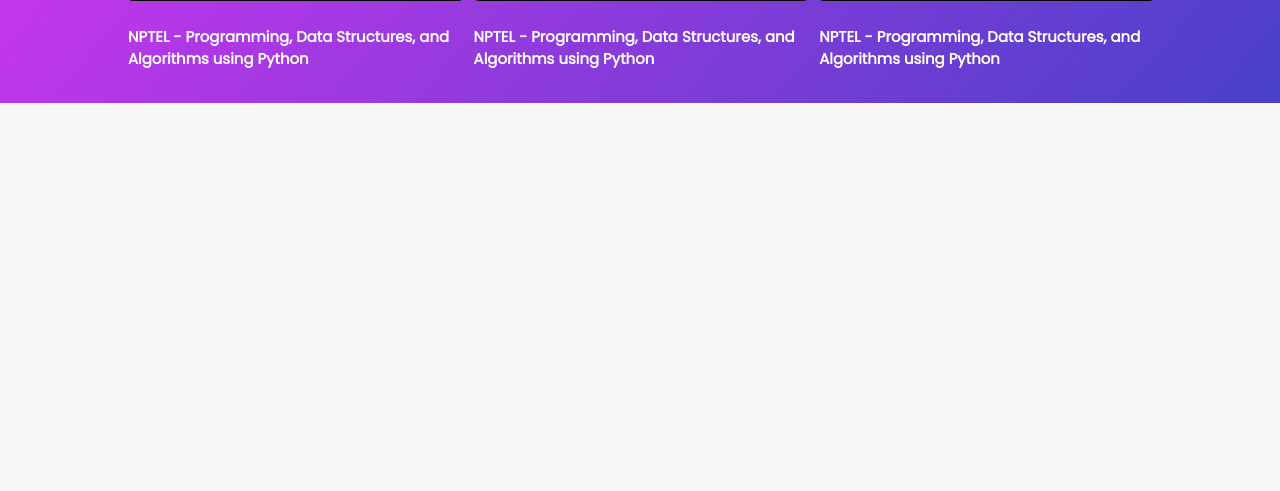
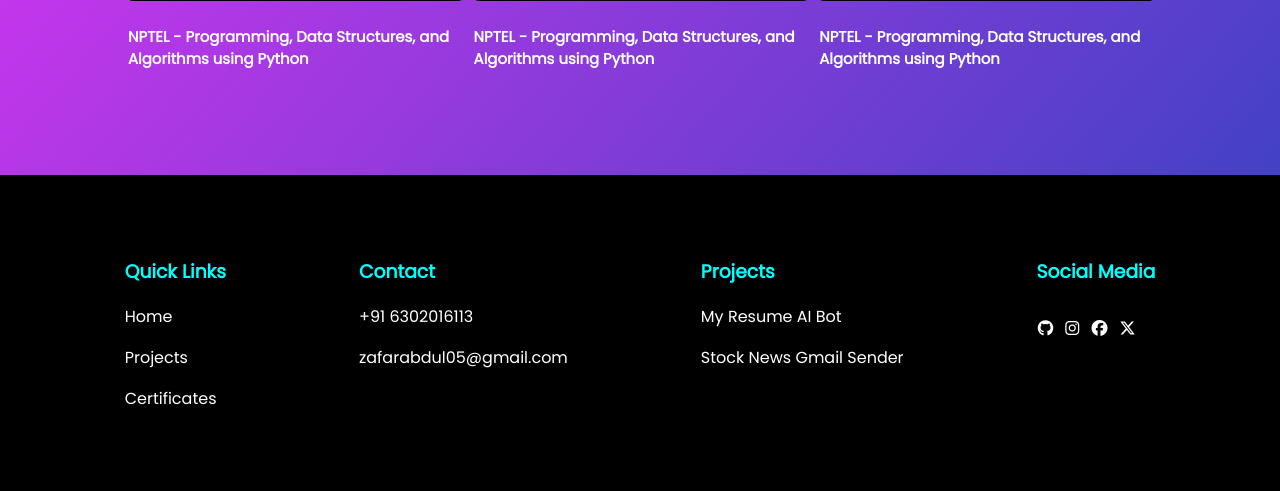
Before and after one commit to zafarabdul/My_Resume-AI-BOT, a Django app: page / in a window 1280 px wide. Shown: the part 4166-4657 px from the top of the page. Before the commit the page ends 4269 px from the top, so only its background shows below. Run offline with Django 5.2, Linux system fonts and the light colour scheme.

Commit message:
responsive and footer

```diff
--- a/static/index.css
+++ b/static/index.css
@@ -144,6 +144,7 @@
 #zafarimg{
     align-items: center;
     animation: zafar 3s linear infinite;
+    max-width:100vw;
 }
 @keyframes zafar {
 
@@ -371,21 +372,22 @@
     border: 1px solid black;
     border-radius: 4px;
 }
+
 .card-front:hover {
     transition: transform 0.3s ease-in-out;
 }
 @media screen and (max-width: 768px){
     .card-front:hover {
+
         transform: scale(1.6);
     }
 }
 .in-view {
     animation: fadeIn 1s ease-in-out;
     opacity: 1;
+    animation-fill-mode: forwards;
 }
-.card{
-    opacity: 1;
-}
+
 @keyframes fadeIn {
     0% {
         opacity: 0;
@@ -396,6 +398,75 @@
         transform: translateY(0);
     }
 }
-.cards, ul,h4{
+.card, ul,h4{
     opacity: 0;
 }
+footer{
+    background-color: black;
+    margin:10vh -8px -8px -8px;
+    padding:5%;
+    font-size:medium;
+}
+#footer{
+    display: flex;
+    justify-content: space-around;
+    gap:10px;
+}
+@media screen and (max-width:540px){
+    #footer{
+        flex-direction: column;
+    }
+    #c1{
+        display: grid;
+        grid-template-columns:1fr 1fr 1fr; /* Auto-adjust columns
+        gap: 1vw;
+        justify-items: center; /* Centers grid items */
+        max-width: 80vw;
+    }
+}
+logos{
+    display: flex;
+    justify-content: space-around;
+    gap:10px;
+    max-width:100px;
+}
+logos p:hover{
+    color: rgba(198,54,236,1);
+    cursor: pointer;
+}
+@media screen and (max-width:900px){
+    #section1{
+        margin:10px;
+        flex-direction: column;
+    }
+}
+#crossing,#threelines{
+    display: none;
+}
+
+@media screen and (max-width:600px){
+    #Links{
+        flex-direction: column;
+        display:none;
+    }
+    #crossing{
+        display: block;
+    }
+    #threelines{
+        display:block;
+    }
+    #c1{
+        grid-template-columns: 1fr 1fr;
+    }
+}
+@media screen and (min-width:599px){
+    #Links{
+        display:flex;
+    }
+    #crossing{
+        display: none;
+    }
+    #threelines{
+        display:none;
+    }
+}
--- a/static/index.js
+++ b/static/index.js
@@ -10,6 +10,19 @@
 
     profileContainer.classList.add('in-view'); // Start animation immediately
 });
+function list(a) {
+    var tl = document.getElementById("threelines");
+    var ln = document.getElementById("Links");
+
+    if (a == 1) {
+        tl.style.display = "none";
+        ln.style.display = "flex";
+    } else {
+        tl.style.display = "block";
+        ln.style.display = "none";
+    }
+}
+
 function change(a){
     var ch=document.getElementById("chat");
     var ic=document.getElementById("icon");
--- a/templates/index.html
+++ b/templates/index.html
@@ -32,11 +32,13 @@
         <nav>
             <div id='Myresume'><h1>My Resume</h1></div>
             <div id='Links'>
-                <div class='home'><a href="#Home">Home</a></div>
-                <div class='home'><a href="#Projects">Projects</a></div>
-                <div class='home'><a href="#Certificates">Certificates</a></div>
-                <div class='home'><a href="#Contact">Contact</a></div>
+                <div id="crossing" onclick="list(0)"><i class="fa-solid fa-xmark"></i></div>
+                <div class='home'>Home</div>
+                <div class='home'>Projects</div>
+                <div class='home'>Certificates</div>
+                <div class='home'>Contact</div>
             </div>
+            <div id="threelines" onclick="list(1)"><i class="fa-solid fa-bars"></i></div>
         </nav>
         <section id="section1">
             <div id='zafarimg'><img id='img'src= "https://my-resume-ai-zafar.s3.eu-north-1.amazonaws.com/zafar.jpg" width='300px' height='400px'></img></div>
@@ -52,45 +54,45 @@
                     <div class="platform">
                         <img src="https://my-resume-ai-zafar.s3.eu-north-1.amazonaws.com/leetcode.png" width="200px" height="90px" style="margin:10px auto -19px;">
                         <p>
-                            <h4>Contest Rating : <zaf>1660+</zaf></h4>
-                            <h4>Global Ranking: <zaf>100,107+</zaf></h4>
-                            <h4>Questions Solved : <zaf>215+</zaf></h4>
-                            <a href="https://leetcode.com/u/Md_Abdul_Zafar/"><h4>Click Here For A Visit</h4></a>
+                            <h3>Contest Rating : <zaf>1660+</zaf></h3>
+                            <h3>Global Ranking: <zaf>100,107+</zaf></h3>
+                            <h3>Questions Solved : <zaf>215+</zaf></h3>
+                            <a href="https://leetcode.com/u/Md_Abdul_Zafar/"><h3>Click Here For A Visit</h3></a>
                         </p>
                     </div>
                     <div class="platform">
                         <img src="https://my-resume-ai-zafar.s3.eu-north-1.amazonaws.com/github.png" width="150px" height="50px" style="margin:29px auto -10px auto;">
                         <p>
-                            <h4>Projects Done: <zaf>2</zaf></h4>
-                            <h4>Frontend : <zaf>HTML, CSS , JS</zaf></h4>
-                            <h4>Backend : <zaf>Django</zaf></h4>
-                            <h4>DataBase : <zaf>SQL</zaf></h4>
-                            <a href="https://github.com/zafarabdul"><h4>Click Here For A Visit</h4></a>
+                            <h3>Projects Done: <zaf>2</zaf></h3>
+                            <h3>Frontend : <zaf>HTML, CSS , JS</zaf></h3>
+                            <h3>Backend : <zaf>Django</zaf></h3>
+                            <h3>DataBase : <zaf>SQL</zaf></h3>
+                            <a href="https://github.com/zafarabdul"><h3>Click Here For A Visit</h3></a>
                         </p>
                     </div>
                     <div class="platform">
                         <img src="https://my-resume-ai-zafar.s3.eu-north-1.amazonaws.com/codechef.png" width="200px" height="90px" style="margin:2px auto -10px auto;">
                         <p>
-                            <h4>Highest Rating : <zaf>1491+</zaf></h4>
-                            <h4>Global Ranking: <zaf>100,107+</zaf></h4>
-                            <h4>Questions Solved : <zaf>100+</zaf></h4>
-                            <a href="https://codechef.com/users/zafarabdul/"><h4>Click Here For A Visit</h4></a>
+                            <h3>Highest Rating : <zaf>1491+</zaf></h3>
+                            <h3>Global Ranking: <zaf>100,107+</zaf></h3>
+                            <h3>Questions Solved : <zaf>100+</zaf></h3>
+                            <a href="https://codechef.com/users/zafarabdul/"><h3>Click Here For A Visit</h3></a>
                         </p>
                     </div>
                     <div class="platform">
                         <img src="https://my-resume-ai-zafar.s3.eu-north-1.amazonaws.com/codeforces.png" width="240px" height="46px" style="margin:29px auto 11px auto;">
                         <p>
-                            <h4>Highest Rating : <zaf>1083+</zaf></h4>
-                            <h4>Global Ranking: <zaf>59,331</zaf></h4>
-                            <h4>Questions Solved : <zaf>20+</zaf></h4>
-                            <a href="https://codeforces.com/profile/zafar_abdul"><h4>Click Here For A Visit</h4></a>
+                            <h3>Highest Rating : <zaf>1083+</zaf></h3>
+                            <h3>Global Ranking: <zaf>59,331</zaf></h3>
+                            <h3>Questions Solved : <zaf>20+</zaf></h3>
+                            <a href="https://codeforces.com/profile/zafar_abdul"><h3>Click Here For A Visit</h3></a>
                         </p>
                     </div>
                     <div class="platform">
                         <img src="https://my-resume-ai-zafar.s3.eu-north-1.amazonaws.com/linkedin.png" width="200px" height="90px" style="margin:19px auto -20px auto;">
                         <p>
-                            <h4>Connections : <zaf>225+</zaf></h4>
-                            <a href="https://www.linkedin.com/in/md-abdul-zafar/"><h4>Click Here For A Visit</h4></a>
+                            <h3>Connections : <zaf>225+</zaf></h3>
+                            <a href="https://www.linkedin.com/in/md-abdul-zafar/"><h3>Click Here For A Visit</h3></a>
                         </p>
                     </div>
                 </div>
@@ -99,7 +101,7 @@
                 <div id="rt">
                     <h1 >Projects</h1>
                     <div class="container">
-                        <h1>🚀My Resume AI Bot</h1>
+                        <h1 id="p1">🚀My Resume AI Bot</h1>
                         <p>This is a personal portfolio website built using Django that showcases my resume, projects, coding profiles, and an AI chatbot for interactive conversations.</p>
 
                         <h2>Features</h2>
@@ -129,7 +131,7 @@
                         <strong><a href="https://github.com/zafarabdul/My_Resume-AI-BOT">GIT HUB Repo</a></strong>
                     </div>
                     <div class="container">
-                        <h1>🚀Stock News Gmail Sender</h1>
+                        <h1 id="p2">🚀Stock News Gmail Sender</h1>
                         <p>This Python-based project fetches the latest stock market news using the <strong>News API</strong> and automatically sends it to a specified Gmail account.</p>
 
                         <h2>Features</h2>
@@ -165,7 +167,7 @@
                     <div class="card">
                         <div class="card-inner">
                             <div class="card-front">
-                                <img class="certificate-img" src="ds py.png" alt="Certificate">
+                                <img class="certificate-img" src="{% static "ds py.png" %}" alt="Certificate">
                             </div>
                             <div class="card-back">
                                 <h5>NPTEL - Programming, Data Structures, and Algorithms using Python</h5>
@@ -176,7 +178,7 @@
                     <div class="card">
                         <div class="card-inner">
                             <div class="card-front">
-                                <img class="certificate-img" src="ds py.png" alt="Certificate">
+                                <img class="certificate-img" src="{% static "ds py.png" %}" alt="Certificate">
                             </div>
                             <div class="card-back">
                                 <h5>NPTEL - Programming, Data Structures, and Algorithms using Python</h5>
@@ -187,7 +189,7 @@
                     <div class="card">
                         <div class="card-inner">
                             <div class="card-front">
-                                <img class="certificate-img" src="ds py.png" alt="Certificate">
+                                <img class="certificate-img" src="{% static "ds py.png" %}" alt="Certificate">
                             </div>
                             <div class="card-back">
                                 <h5>NPTEL - Programming, Data Structures, and Algorithms using Python</h5>
@@ -197,7 +199,7 @@
                     <div class="card">
                         <div class="card-inner">
                             <div class="card-front">
-                                <img class="certificate-img" src="ds py.png" alt="Certificate">
+                                <img class="certificate-img" src="{% static "ds py.png" %}" alt="Certificate">
                             </div>
                             <div class="card-back">
                                 <h5>NPTEL - Programming, Data Structures, and Algorithms using Python</h5>
@@ -207,7 +209,7 @@
                     <div class="card">
                         <div class="card-inner">
                             <div class="card-front">
-                                <img class="certificate-img" src="ds py.png" alt="Certificate">
+                                <img class="certificate-img" src="{% static "ds py.png" %}" alt="Certificate">
                             </div>
                             <div class="card-back">
                                 <h5>NPTEL - Programming, Data Structures, and Algorithms using Python</h5>
@@ -217,7 +219,7 @@
                     <div class="card">
                         <div class="card-inner">
                             <div class="card-front">
-                                <img class="certificate-img" src="ds py.png" alt="Certificate">
+                                <img class="certificate-img" src="{% static "ds py.png" %}" alt="Certificate">
                             </div>
                             <div class="card-back">
                                 <h5>NPTEL - Programming, Data Structures, and Algorithms using Python</h5>
@@ -226,6 +228,34 @@
                     </div>
                 </div>
             </section>
+            <footer>
+                <section id="footer">
+                    <div id="ql">
+                        <h3 style="color:aqua">Quick Links</h3>
+                        <p><a href="#">Home</a></p>
+                        <p><a href="#Projects">Projects</a></p>
+                        <p><a href="#Certificate">Certificates</a></p>
+                    </div>
+                    <div id="con">
+                        <h3 style="color:aqua">Contact</h3>
+                        <p>+91 6302016113</p>
+                        <p>zafarabdul05@gmail.com</p>
+                    </div>
+                    <div id="pro">
+                        <h3 style="color:aqua">Projects</h3>
+                        <p><a href="#p1">My Resume AI Bot</a></p>
+                        <p><a href="#p2">Stock News Gmail Sender</a></p>
+                    </div>
+                    <div id="soc">
+                        <h3 style="color:aqua">Social Media</h3>
+                        <logos>
+                            <p><a href="https://github.com/zafarabdul"><i class="fa-brands fa-github"></i></a></p>
+                            <p><i class="fa-brands fa-instagram"></i></p>
+                            <p><i class="fa-brands fa-facebook"></i></p>
+                            <p><i class="fa-brands fa-x-twitter"></i></p></logos>
+                    </div>
+                </section>
+            </footer>
             <script>
                 document.getElementById("chatForm").addEventListener("submit", function(event) {
                     event.preventDefault();  // Prevent form from reloading
```
